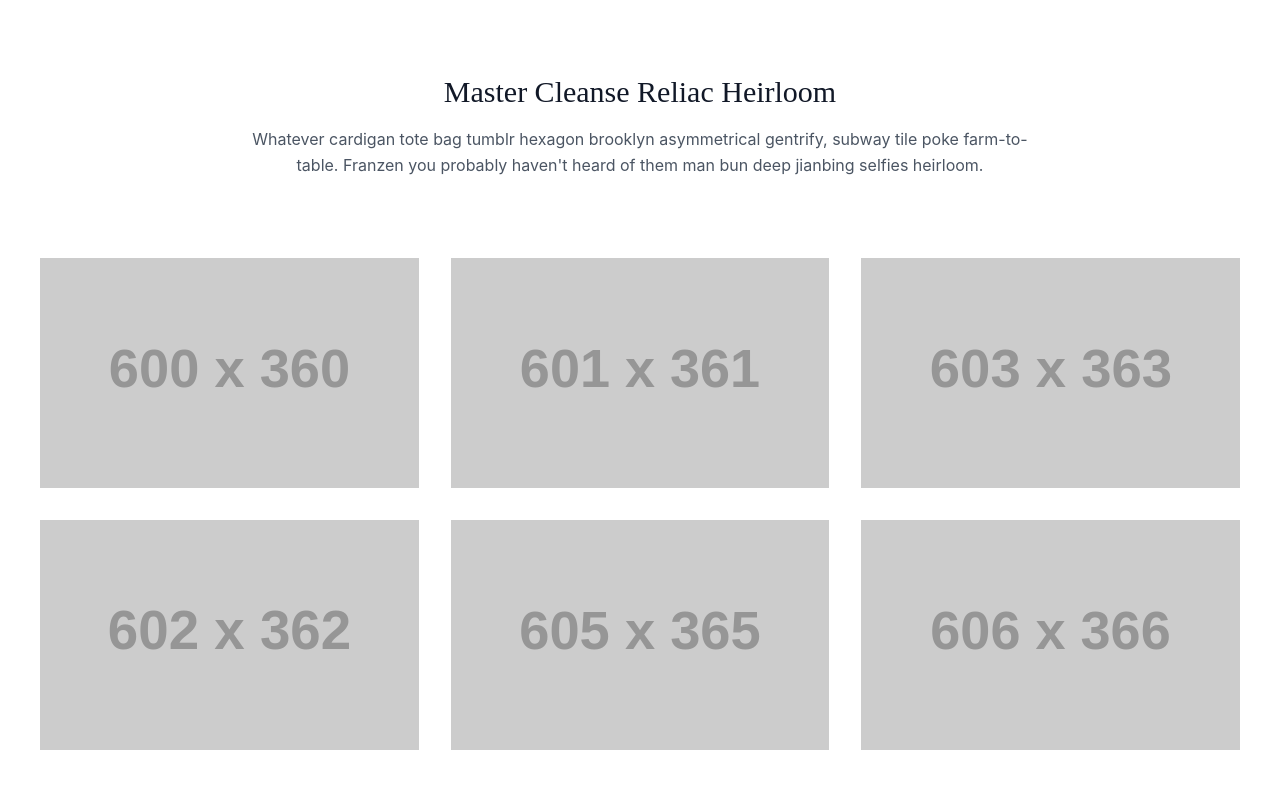
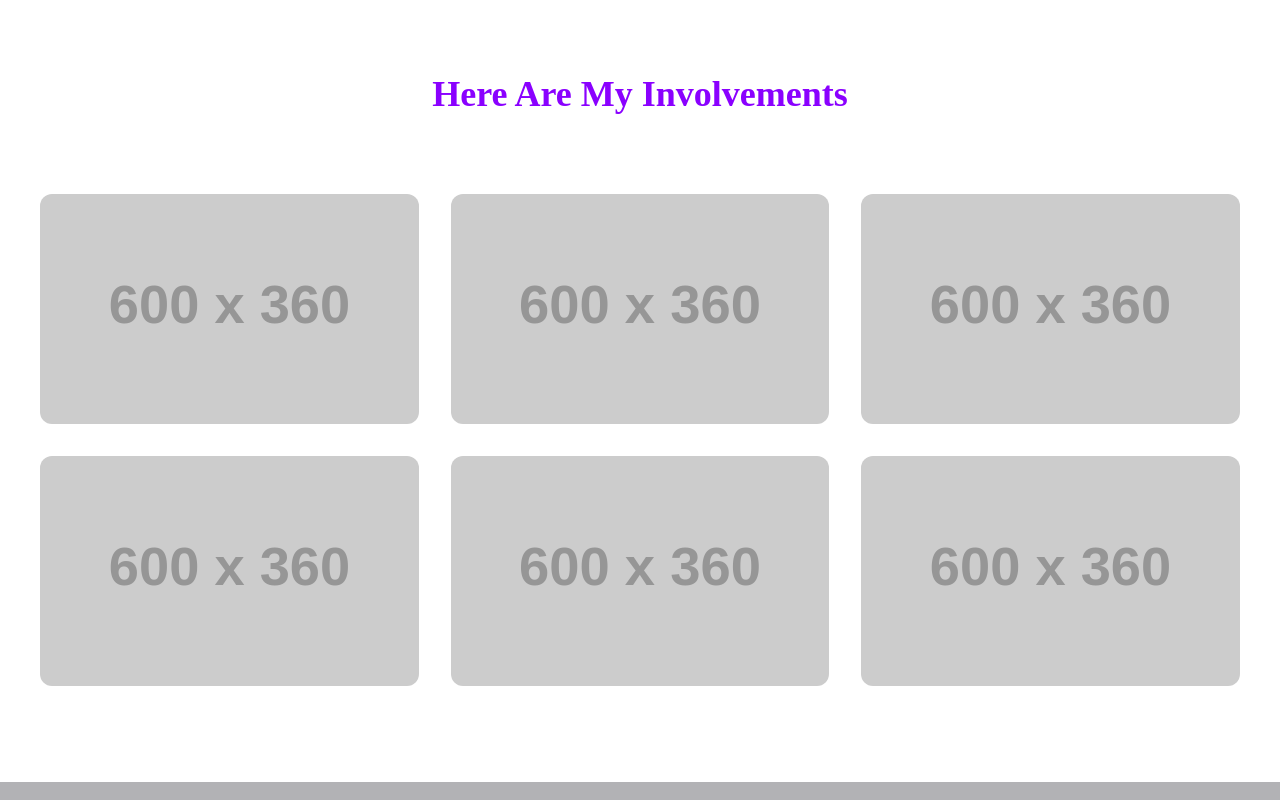
Before and after one commit to pama-arniel/portfolio, a Vue app: page / in a window 1280 px wide. Shown: the part 4020-4820 px from the top of the page. Built offline with nearby package versions, Linux system fonts and the light colour scheme; what particles.vue would draw is missing.

Commit message:
Apply design changes to involvements section

```diff
--- a/src/components/Organizations.vue
+++ b/src/components/Organizations.vue
@@ -1,68 +1,21 @@
 <template>
-<section class="text-gray-600 body-font">
+<section class="text-white body-font">
   <div class="container px-10 py-24 mx-auto">
     <div class="flex flex-col text-center w-full mb-20">
-      <h1 class="sm:text-3xl text-2xl font-medium title-font mb-4 text-gray-900">Master Cleanse Reliac Heirloom</h1>
-      <p class="lg:w-2/3 mx-auto leading-relaxed text-base">Whatever cardigan tote bag tumblr hexagon brooklyn asymmetrical gentrify, subway tile poke farm-to-table. Franzen you probably haven't heard of them man bun deep jianbing selfies heirloom.</p>
+      <h1 class="text-4xl title-font purple-header">Here Are My Involvements</h1>
     </div>
     <div class="flex flex-wrap -m-4">
-      <div class="lg:w-1/3 sm:w-1/2 p-4">
+      <div
+        v-for="i in 6"
+        :key="'org-' + i"
+        class="lg:w-1/3 sm:w-1/2 p-4"
+      >
         <div class="flex relative">
-          <img alt="gallery" class="absolute inset-0 w-full h-full object-cover object-center" src="https://dummyimage.com/600x360">
-          <div class="px-8 py-10 relative z-10 w-full border-4 border-gray-200 bg-white opacity-0 hover:opacity-100">
+          <img alt="gallery" class="absolute rounded-xl inset-0 w-full h-full object-cover object-center" src="https://dummyimage.com/600x360">
+          <div class="px-8 py-10 rounded-xl relative z-10 w-full border-4 border-gray-200 bg-white opacity-0 hover:opacity-100">
             <h2 class="tracking-widest text-sm title-font font-medium text-indigo-500 mb-1">THE SUBTITLE</h2>
             <h1 class="title-font text-lg font-medium text-gray-900 mb-3">Shooting Stars</h1>
-            <p class="leading-relaxed">Photo booth fam kinfolk cold-pressed sriracha leggings jianbing microdosing tousled waistcoat.</p>
-          </div>
-        </div>
-      </div>
-      <div class="lg:w-1/3 sm:w-1/2 p-4">
-        <div class="flex relative">
-          <img alt="gallery" class="absolute inset-0 w-full h-full object-cover object-center" src="https://dummyimage.com/601x361">
-          <div class="px-8 py-10 relative z-10 w-full border-4 border-gray-200 bg-white opacity-0 hover:opacity-100">
-            <h2 class="tracking-widest text-sm title-font font-medium text-indigo-500 mb-1">THE SUBTITLE</h2>
-            <h1 class="title-font text-lg font-medium text-gray-900 mb-3">The Catalyzer</h1>
-            <p class="leading-relaxed">Photo booth fam kinfolk cold-pressed sriracha leggings jianbing microdosing tousled waistcoat.</p>
-          </div>
-        </div>
-      </div>
-      <div class="lg:w-1/3 sm:w-1/2 p-4">
-        <div class="flex relative">
-          <img alt="gallery" class="absolute inset-0 w-full h-full object-cover object-center" src="https://dummyimage.com/603x363">
-          <div class="px-8 py-10 relative z-10 w-full border-4 border-gray-200 bg-white opacity-0 hover:opacity-100">
-            <h2 class="tracking-widest text-sm title-font font-medium text-indigo-500 mb-1">THE SUBTITLE</h2>
-            <h1 class="title-font text-lg font-medium text-gray-900 mb-3">The 400 Blows</h1>
-            <p class="leading-relaxed">Photo booth fam kinfolk cold-pressed sriracha leggings jianbing microdosing tousled waistcoat.</p>
-          </div>
-        </div>
-      </div>
-      <div class="lg:w-1/3 sm:w-1/2 p-4">
-        <div class="flex relative">
-          <img alt="gallery" class="absolute inset-0 w-full h-full object-cover object-center" src="https://dummyimage.com/602x362">
-          <div class="px-8 py-10 relative z-10 w-full border-4 border-gray-200 bg-white opacity-0 hover:opacity-100">
-            <h2 class="tracking-widest text-sm title-font font-medium text-indigo-500 mb-1">THE SUBTITLE</h2>
-            <h1 class="title-font text-lg font-medium text-gray-900 mb-3">Neptune</h1>
-            <p class="leading-relaxed">Photo booth fam kinfolk cold-pressed sriracha leggings jianbing microdosing tousled waistcoat.</p>
-          </div>
-        </div>
-      </div>
-      <div class="lg:w-1/3 sm:w-1/2 p-4">
-        <div class="flex relative">
-          <img alt="gallery" class="absolute inset-0 w-full h-full object-cover object-center" src="https://dummyimage.com/605x365">
-          <div class="px-8 py-10 relative z-10 w-full border-4 border-gray-200 bg-white opacity-0 hover:opacity-100">
-            <h2 class="tracking-widest text-sm title-font font-medium text-indigo-500 mb-1">THE SUBTITLE</h2>
-            <h1 class="title-font text-lg font-medium text-gray-900 mb-3">Holden Caulfield</h1>
-            <p class="leading-relaxed">Photo booth fam kinfolk cold-pressed sriracha leggings jianbing microdosing tousled waistcoat.</p>
-          </div>
-        </div>
-      </div>
-      <div class="lg:w-1/3 sm:w-1/2 p-4">
-        <div class="flex relative">
-          <img alt="gallery" class="absolute inset-0 w-full h-full object-cover object-center" src="https://dummyimage.com/606x366">
-          <div class="px-8 py-10 relative z-10 w-full border-4 border-gray-200 bg-white opacity-0 hover:opacity-100">
-            <h2 class="tracking-widest text-sm title-font font-medium text-indigo-500 mb-1">THE SUBTITLE</h2>
-            <h1 class="title-font text-lg font-medium text-gray-900 mb-3">Alper Kamu</h1>
-            <p class="leading-relaxed">Photo booth fam kinfolk cold-pressed sriracha leggings jianbing microdosing tousled waistcoat.</p>
+            <p class="text-gray-800 leading-relaxed">Photo booth fam kinfolk cold-pressed sriracha leggings jianbing microdosing tousled waistcoat.</p>
           </div>
         </div>
       </div>
```
